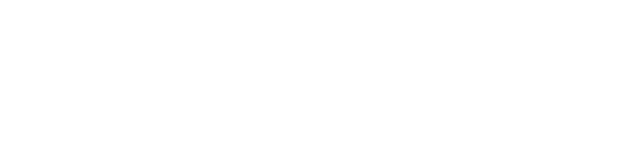
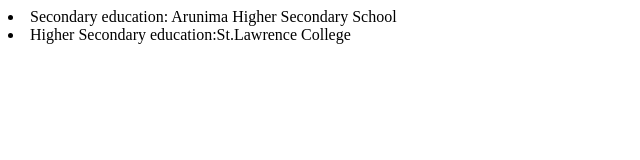
Before and after one commit to Aakash7khadka/portfolio, a plain HTML site: page myeducation.html in a window 1280 px wide. Shown: the whole page, without its empty margins (0-640 px from the left). Drawn offline with Linux system fonts and the light colour scheme.

Commit message:
second commit

```diff
--- a/myeducation.html
+++ b/myeducation.html
@@ -4,7 +4,8 @@
 	<title>My Education</title>
 </head>
 <div class="box">
-
+	<li>Secondary education: Arunima Higher Secondary School</li>
+	<li>Higher Secondary education:St.Lawrence College</li>
 <body>
 
 </body>
```
